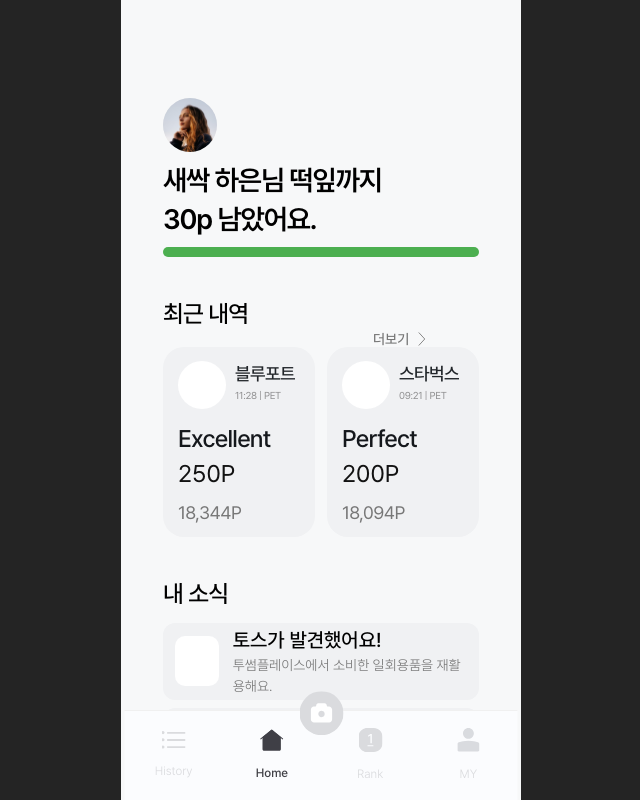
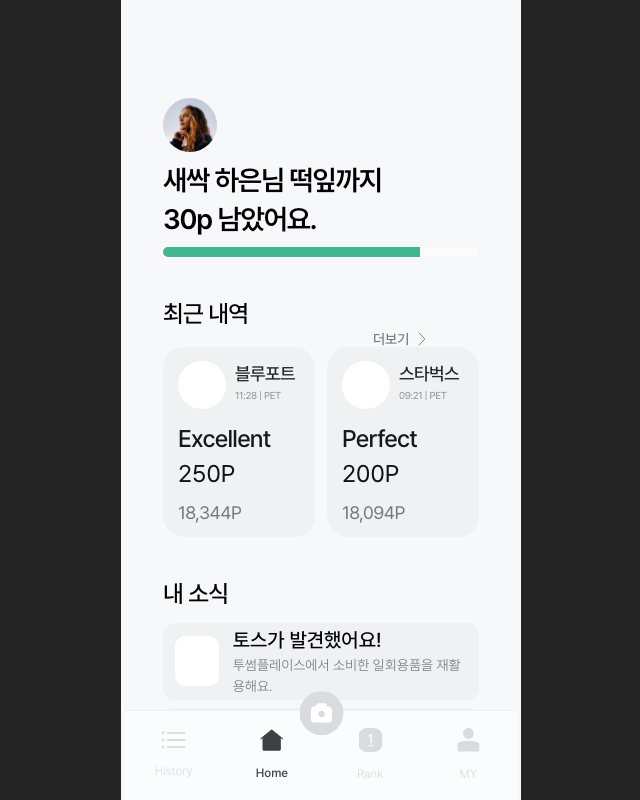
Before and after one commit to erica-likelion/team5-fe, a React (Vite) app: page /Home in a window 1280 px wide. Shown: the whole page, without its empty margins (319-959 px from the left). Built offline with nearby package versions, Linux system fonts and the light colour scheme.

Commit message:
fix: percentlogic 변경

```diff
--- a/src/pages/home/MainPage.tsx
+++ b/src/pages/home/MainPage.tsx
@@ -1,7 +1,7 @@
 import * as S from "./MainPage.style";
 import profileImg from "@assets/common/profile-pic.svg";
 import rightArrow from "@assets/common/rightArrow.svg";
-import { personalTiers, calculateTierAndRemaining } from "../../utils/TierLogic";
+import { personalTiers, calculateTierAndPercentage } from "../../utils/PercentLogic";
 import { useNavigate } from 'react-router-dom';
 
 // 더미 유저 데이터
@@ -53,7 +53,7 @@ const newsList = [
 
 export const MainPage = () => {
   const navigate = useNavigate();
-  const { currentTier, nextTier, fillpercentage } = calculateTierAndRemaining(
+  const { currentTier, nextTier, fillPercentage } = calculateTierAndPercentage(
     userData.points,
     personalTiers
   );
@@ -76,7 +76,7 @@ export const MainPage = () => {
 
           {/* 게이지바 */}
           <S.ProgressBarContainer>
-            <S.ProgressBar width={fillpercentage} color={nextTier?.color || currentTier.color} />
+            <S.ProgressBar width={fillPercentage} color={nextTier ? "#42B68F" : "#FBFBFB"} />
           </S.ProgressBarContainer>
         </S.ProfileInfo>
       </S.ProfileSection>
--- a/src/pages/ranking/RankingPage.tsx
+++ b/src/pages/ranking/RankingPage.tsx
@@ -19,7 +19,8 @@ type UserInfo = {
 
 export function RankingPage() {
 
-  const API_BASE_URL = import.meta.env.VITE_URL;
+  const API_BASE_URL = import.meta.env.VITE_API_BASE_URL;
+;
 
   const [selectedRanking, setSelectedRanking] = useState<RankingType>('individual');
   const [rankingData, setRankingData] = useState<any[]>([]);
--- /dev/null
+++ b/src/utils/PercentLogic.tsx
@@ -0,0 +1,57 @@
+export const personalTiers = [
+  { name: '씨앗', minPoints: 0},
+  { name: '새싹', minPoints: 20},
+  { name: '떡잎', minPoints: 100},
+  { name: '어린나무', minPoints: 800},
+  { name: '숲', minPoints: 1600},
+  { name: '울창한 숲', minPoints: 2400},
+];
+
+export const campusTiers = [
+  { name: '씨앗', minPoints: 200},
+  { name: '새싹', minPoints: 1000},
+  { name: '떡잎', minPoints: 2000},
+  { name: '어린나무', minPoints: 8000},
+  { name: '숲', minPoints: 18000},
+  { name: '울창한 숲', minPoints: 36000},
+];
+
+export const departmentTiers = [
+  { name: '씨앗', minPoints: 100},
+  { name: '새싹', minPoints: 5000},
+  { name: '떡잎', minPoints: 1000},
+  { name: '어린나무', minPoints: 4000},
+  { name: '숲', minPoints: 9000},
+  { name: '울창한 숲', minPoints:18000},
+];
+
+/**
+ * Calculates the user's current tier and the percentage of progress toward the next tier.
+ * @param userPoints The user's current points.
+ * @returns An object containing the current tier, the next tier, and the calculated fill percentage.
+ */
+export const calculateTierAndPercentage = (userPoints: number, tiers: typeof personalTiers) => {
+  // Find the index of the current tier
+  const currentTierIndex = tiers.findIndex(tier => userPoints < tier.minPoints) - 1;
+
+
+  // Get the current and next tier objects, handling the case of the last tier
+  const currentTier = tiers[currentTierIndex] || tiers[tiers.length - 1];
+  const nextTier = tiers[currentTierIndex + 1];
+
+  let percentage = 100;
+  if (nextTier) {
+    const progress = userPoints - currentTier.minPoints;
+    const totalNeeded = nextTier.minPoints - currentTier.minPoints;
+    percentage = 50 + (progress / totalNeeded) * 50;
+  }
+
+  // Ensure the percentage doesn't exceed 100
+  const fillPercentage = Math.min(percentage, 100);
+
+  return {
+    currentTier,
+    nextTier,
+    fillPercentage,
+  };
+}
```
